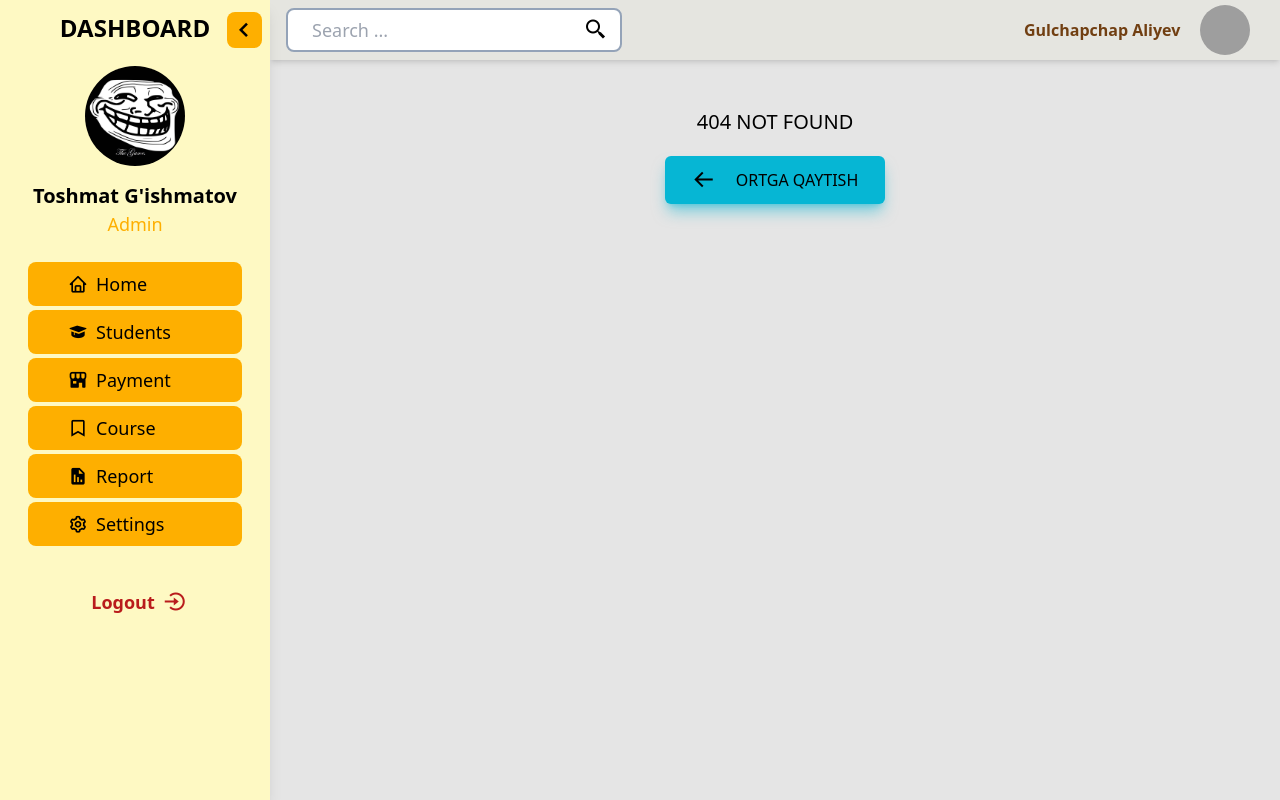
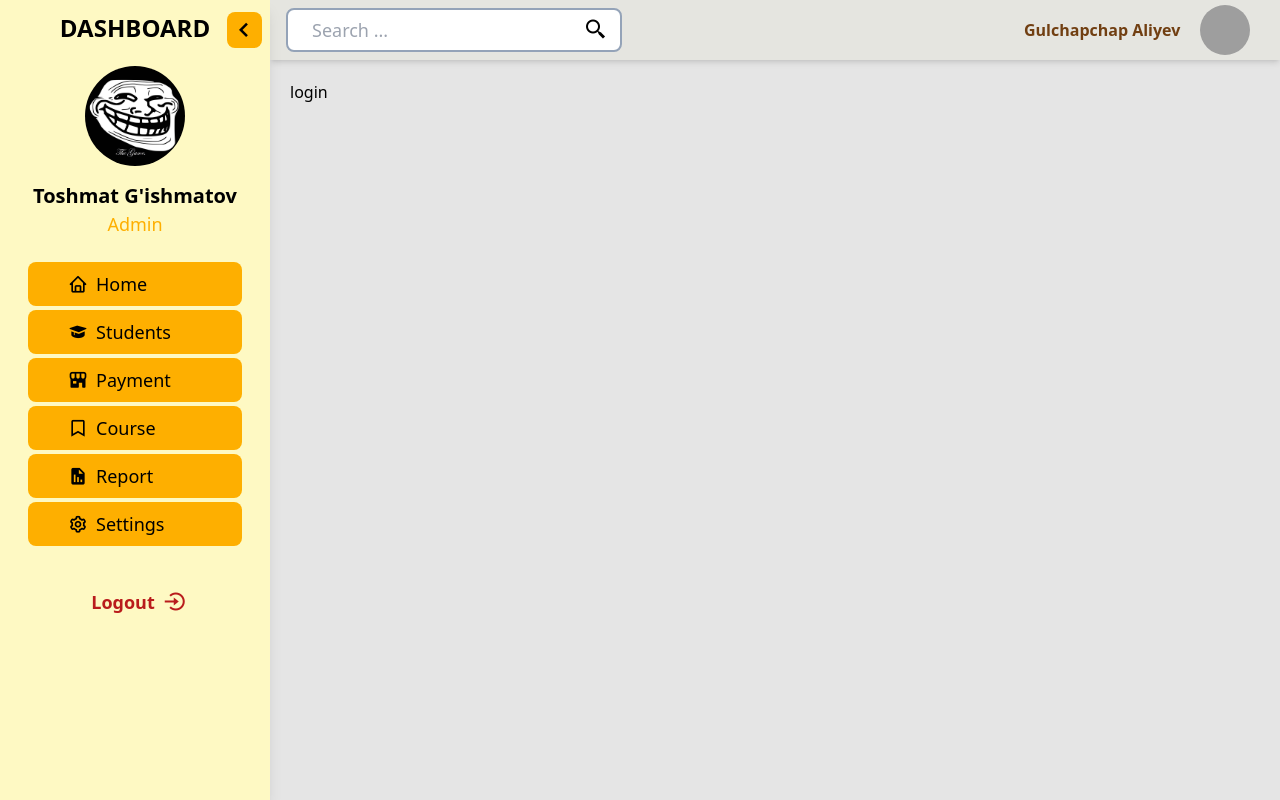
Before and after one commit to FarruxbekNozimov/admin-dashboard-vueApp, a Vue app: page /login in a window 1280 px wide. Before the commit this address had no page. Built offline with nearby package versions, Linux system fonts and the light colour scheme; grey boxes are pictures that could not be loaded.

Commit message:
login page start

```diff
--- a/src/router/index.js
+++ b/src/router/index.js
@@ -3,6 +3,7 @@ import Home from "../views/Home/Home.vue";
 import Students from "../views/Students/Students.vue";
 import Payment from "../views/Payment/Payment.vue";
 import ErrorPage from "../views/Error/ErrorPage.vue";
+import Login from "../views/Login/Login.vue";
 
 const router = createRouter({
 	history: createWebHistory(import.meta.env.BASE_URL),
@@ -23,6 +24,11 @@ const router = createRouter({
 			name: "Payment",
 		},
 		{
+			path: "/login",
+			component: Login,
+			name: "Login",
+		},
+		{
 			path: "/:pathMatch(.*)*",
 			component: ErrorPage,
 			name: "ErrorPage",
--- /dev/null
+++ b/src/views/Login/Login.vue
@@ -0,0 +1,9 @@
+<template lang="">
+	<div>
+  login
+  </div>
+</template>
+<script>
+export default {};
+</script>
+<style lang=""></style>
--- a/vite.config.js
+++ b/vite.config.js
@@ -1,14 +1,13 @@
-import { fileURLToPath, URL } from 'node:url'
+import { fileURLToPath, URL } from "node:url";
 
-import { defineConfig } from 'vite'
-import vue from '@vitejs/plugin-vue'
+import { defineConfig } from "vite";
+import vue from "@vitejs/plugin-vue";
 
-// https://vitejs.dev/config/
 export default defineConfig({
-  plugins: [vue()],
-  resolve: {
-    alias: {
-      '@': fileURLToPath(new URL('./src', import.meta.url))
-    }
-  }
-})
+	plugins: [vue()],
+	resolve: {
+		alias: {
+			"@": fileURLToPath(new URL("./src", import.meta.url)),
+		},
+	},
+});
```
